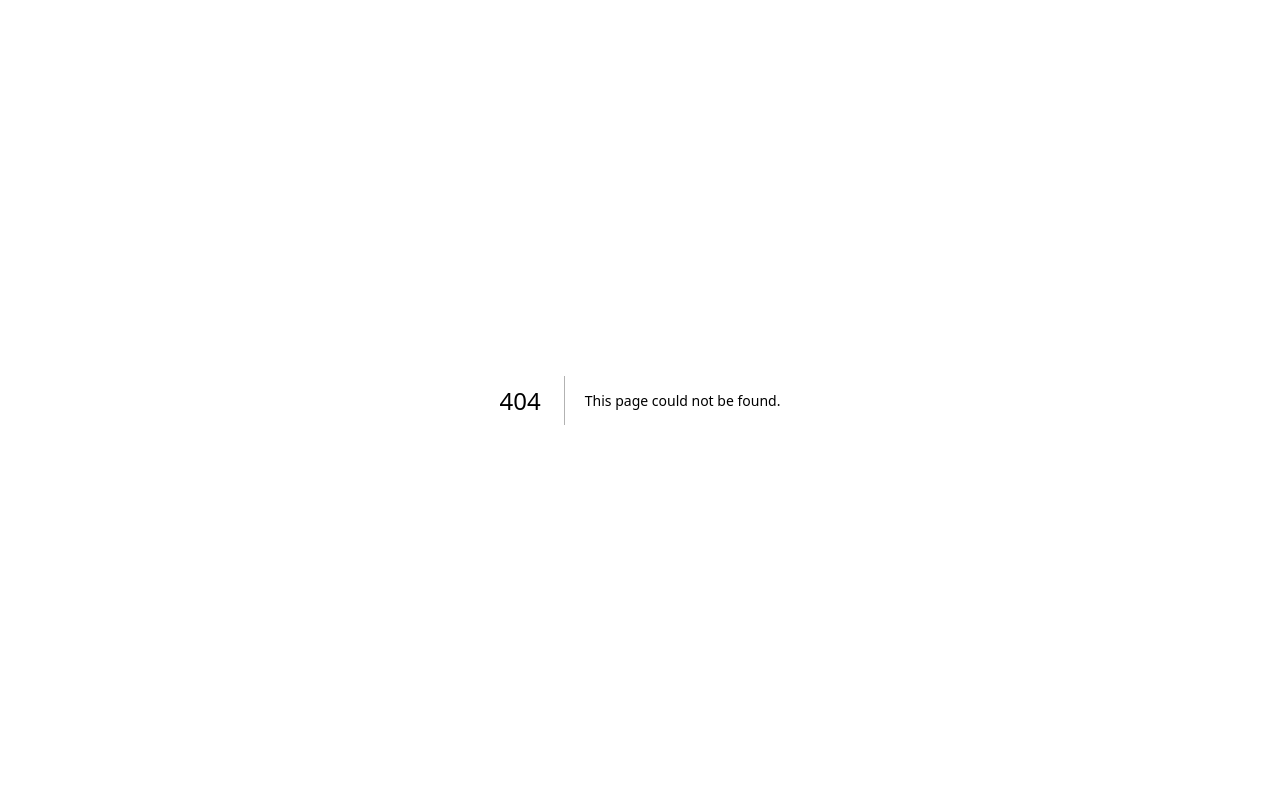
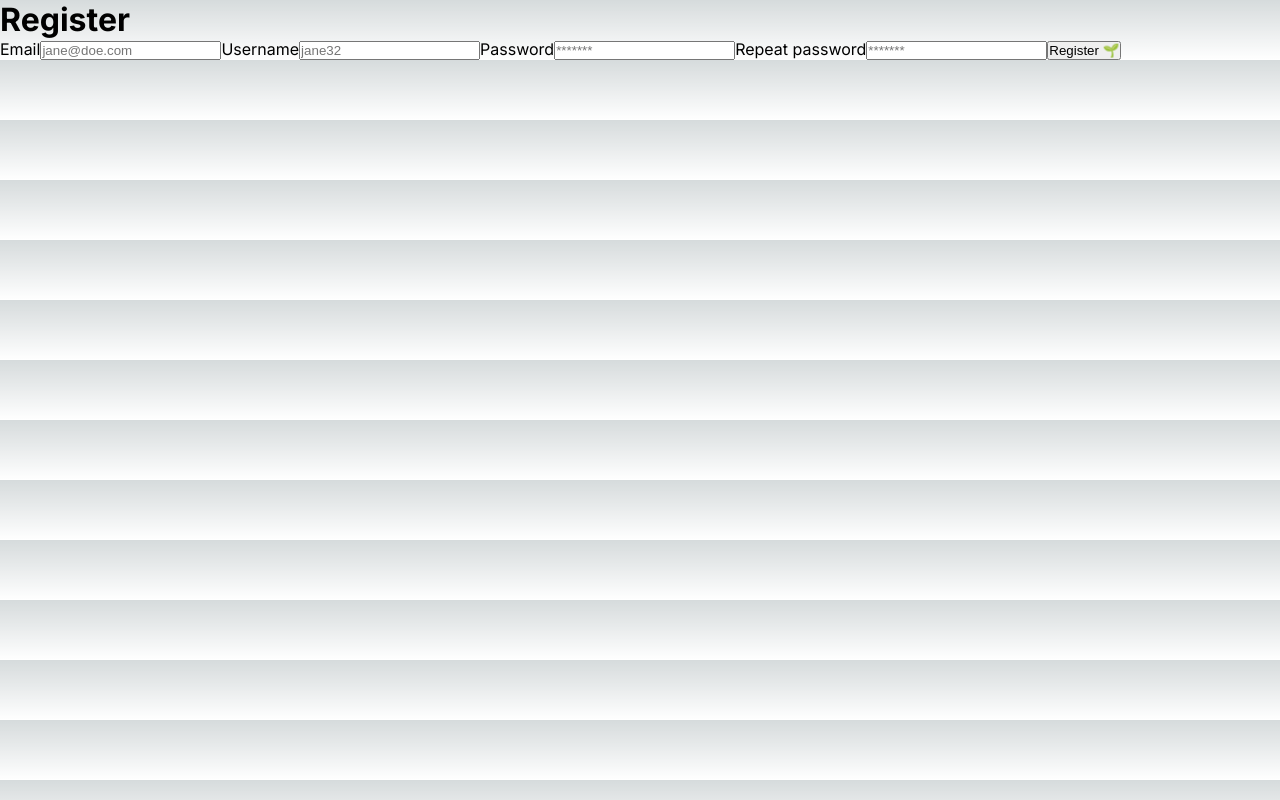
Before and after one commit to salazarxs/e-commerce, a Next.js app: page /register in a window 1280 px wide. Before the commit this address had no page. Built offline with nearby package versions, Linux system fonts and the light colour scheme.

Commit message:
form register

```diff
--- a/package.json
+++ b/package.json
@@ -9,6 +9,7 @@
     "lint": "next lint"
   },
   "dependencies": {
+    "axios": "^1.6.5",
     "next": "14.1.0",
     "react": "^18",
     "react-dom": "^18",
--- /dev/null
+++ b/src/app/register/page.jsx
@@ -0,0 +1,72 @@
+"use client"
+
+import axios from "axios";
+import { useEffect, useState } from "react";
+
+const Page = () => {
+
+    const [loading, setLoading] = useState(false);
+
+
+    const [email, setEmail] = useState();
+    const [username, setUsername] = useState();
+    const [password, setPassword] = useState();
+    const [repeatPassword, setRepeatPassword] = useState();
+    const [errorPassword, setErrorPassword] = useState(false);
+
+
+    const handleSubmit = async (e) => {
+        e.preventDefault();
+
+        setLoading(true);
+        const data = {
+            email,
+            username,
+            password
+        }
+        await axios.post('/api/users', data)
+            .then(data => {
+                setLoading(false);
+            })
+            .catch(err => {
+                console.log(err);
+                setLoading(false);
+            });
+    };
+
+    const handleErrorPassword = () => {
+        if (password != repeatPassword) {
+            setErrorPassword(true);
+        } else {
+            setErrorPassword(false);
+        };
+    };
+    useEffect(() => {
+        handleErrorPassword();
+    }, [repeatPassword])
+
+    return (
+        <div>
+            <h1>Register</h1>
+            <form onSubmit={(e) => { handleSubmit(e) }}>
+                <label htmlFor="email">Email</label>
+                <input type="text" name="email" placeholder="jane@doe.com" />
+
+                <label htmlFor="username">Username</label>
+                <input type="text" name="username" placeholder="jane32" />
+
+                <label htmlFor="password">Password</label>
+                <input type="password" placeholder="*******" name="password" />
+
+                <label htmlFor="reapeat-password">Repeat password</label>
+                <input type="password" placeholder="*******" name="repeat-password" />
+                {errorPassword ? <p>Passwords dont match :(</p> : ''}
+
+                <button type="submit" >Register 🌱</button>
+
+            </form>
+        </div>
+    );
+}
+
+export default Page;
```
Also changed, not shown: 1 other file (tests, documents, lock files or other folders).
